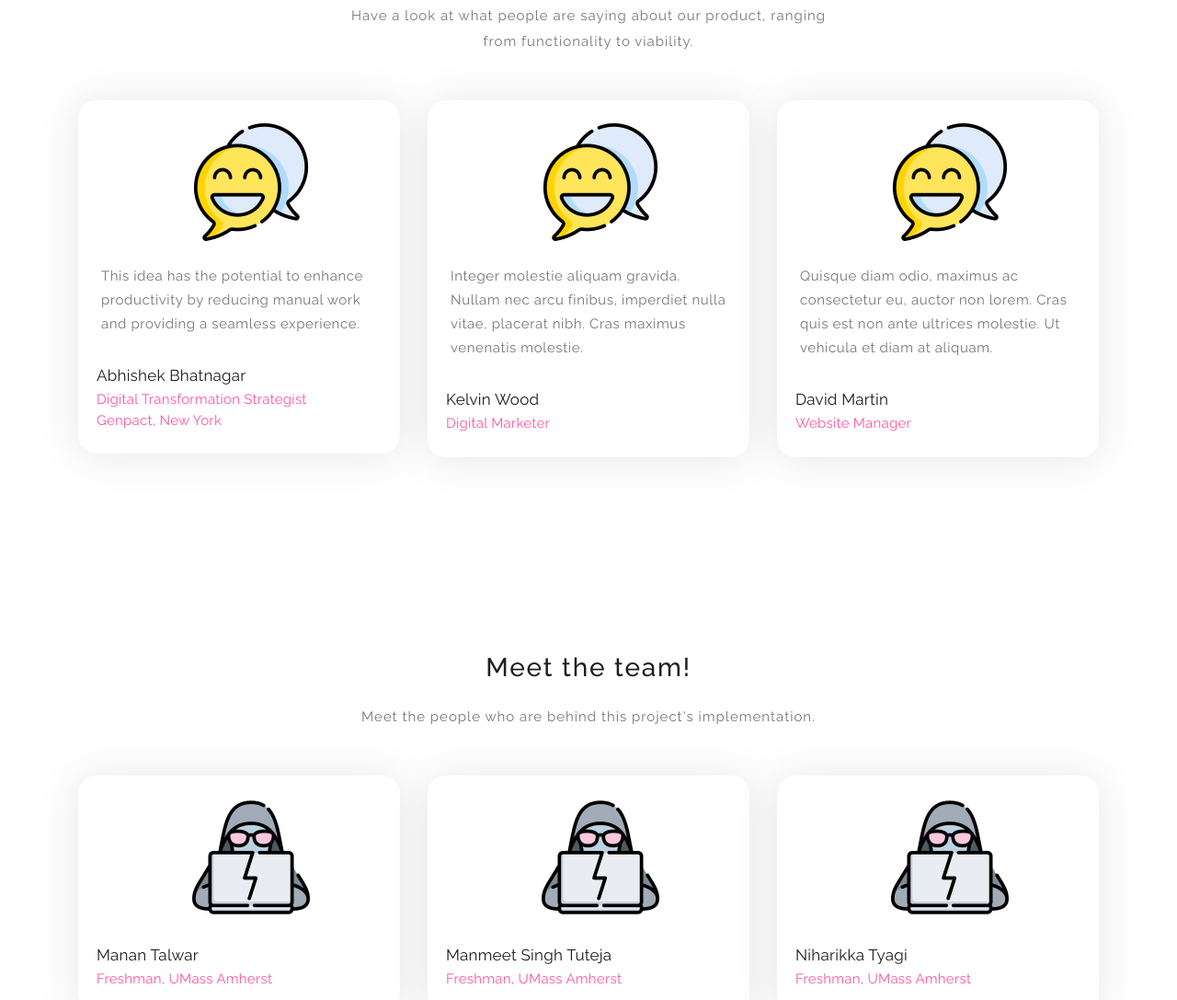
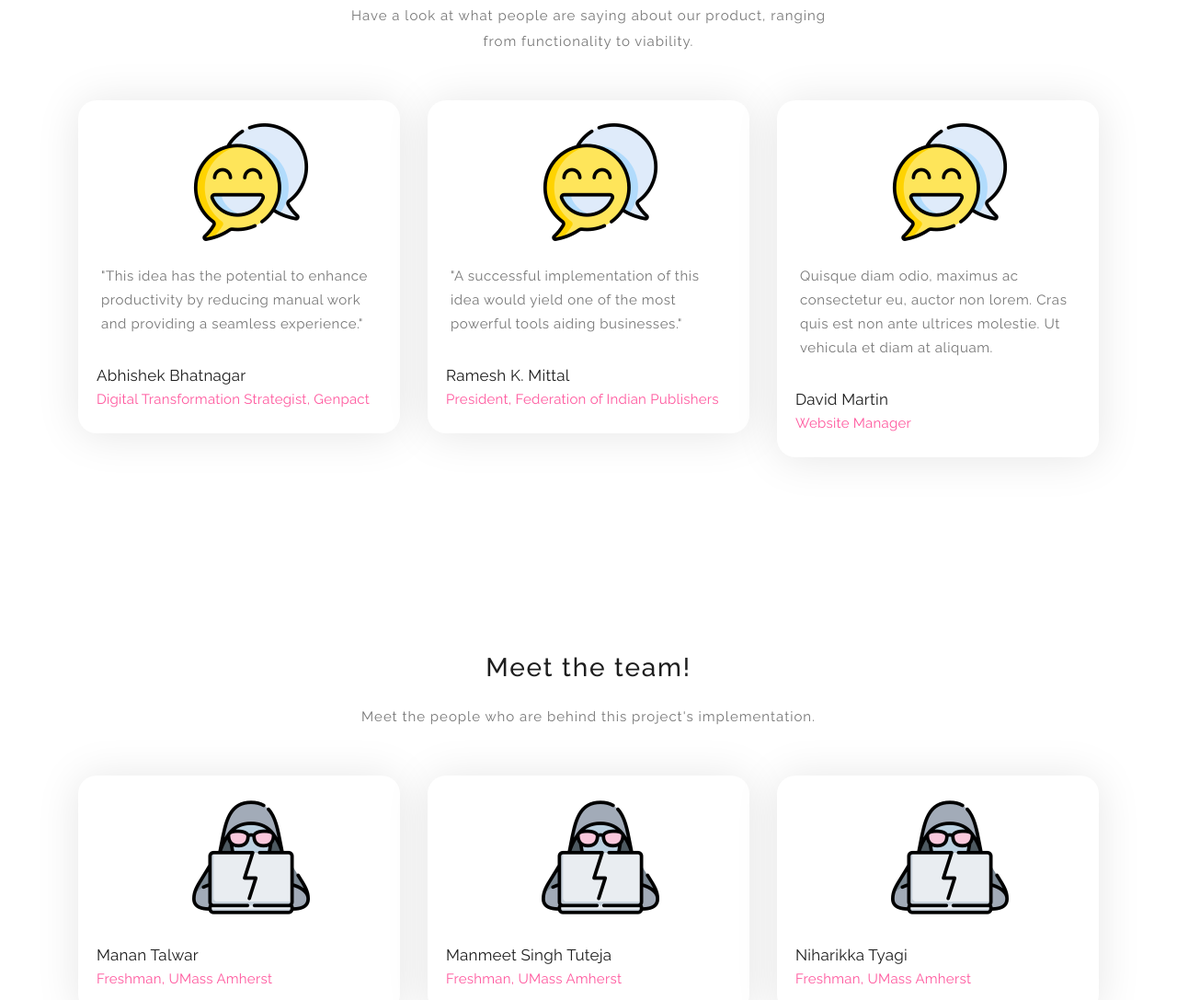
Before and after one commit to manantalwar/hackumass2020, a plain HTML site: page index.html in a window 1280 px wide. Shown: the part 2902-3989 px from the top of the page at 92% size. Drawn offline with Linux system fonts and the light colour scheme.

Commit message:
Add files via upload
Updated Testimonial section

```diff
--- a/index.html
+++ b/index.html
@@ -221,10 +221,10 @@
                     <div class="team-item">
                         <div class="team-content">
                             <i><img src="assets/images/customer-satisfaction.png" alt=""></i>
-                            <p>This idea has the potential to enhance productivity by reducing manual work and providing a seamless experience. </p>
+                            <p>"This idea has the potential to enhance productivity by reducing manual work and providing a seamless experience."</p>
                             <div class="team-info">
                                 <h3 class="user-name">Abhishek Bhatnagar</h3>
-                                <span>Digital Transformation Strategist <br> Genpact, New York</span>
+                                <span>Digital Transformation Strategist, Genpact</span>
                             </div>
                         </div>
                     </div>
@@ -238,10 +238,10 @@
                     <div class="team-item">
                         <div class="team-content">
                             <i><img src="assets/images/customer-satisfaction.png" alt=""></i>
-                            <p>Integer molestie aliquam gravida. Nullam nec arcu finibus, imperdiet nulla vitae, placerat nibh. Cras maximus venenatis molestie.</p>
+                            <p>"A successful implementation of this idea would yield one of the most powerful tools aiding businesses."</p>
                             <div class="team-info">
-                                <h3 class="user-name">Kelvin Wood</h3>
-                                <span>Digital Marketer</span>
+                                <h3 class="user-name">Ramesh K. Mittal</h3>
+                                <span>President, Federation of Indian Publishers</span>
                             </div>
                         </div>
                     </div>
```
